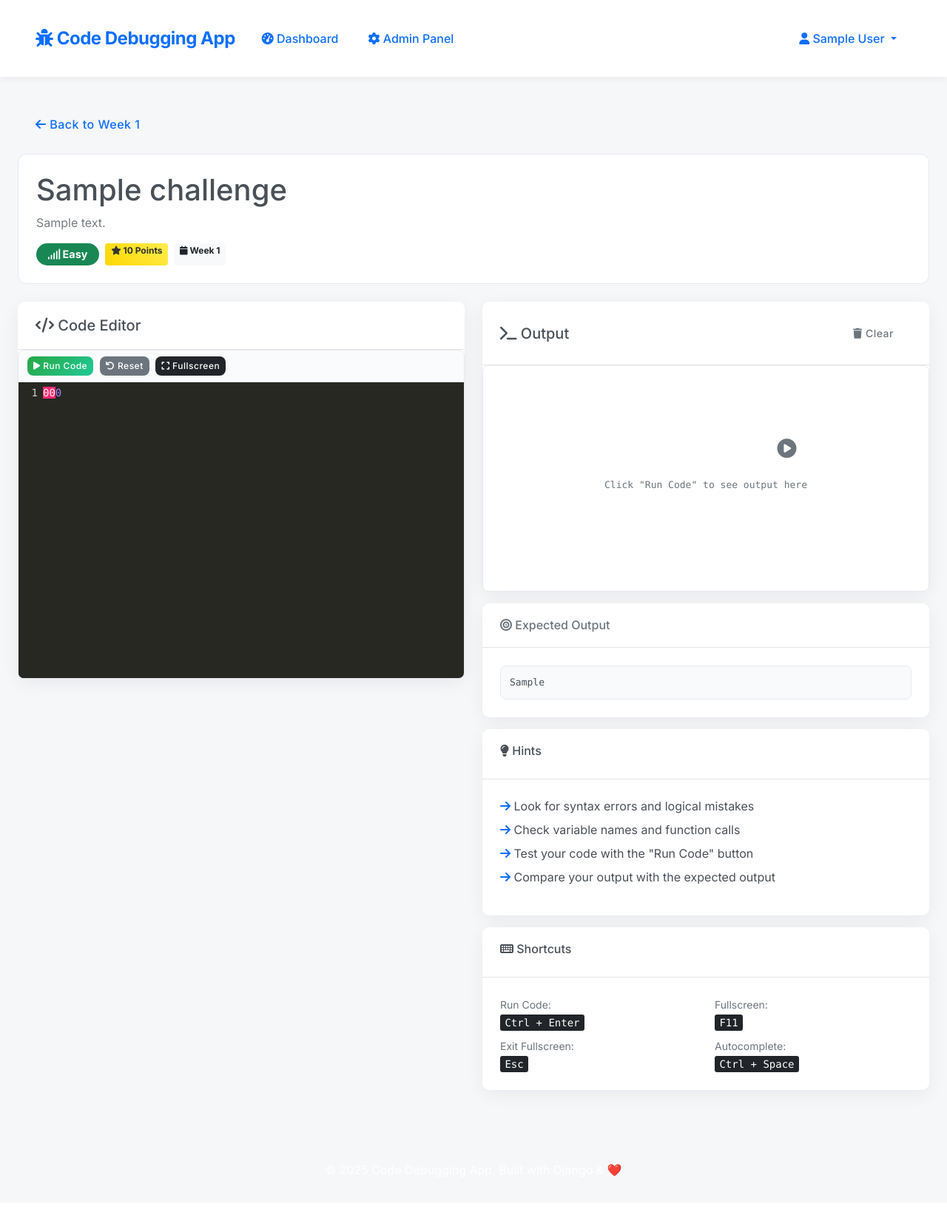
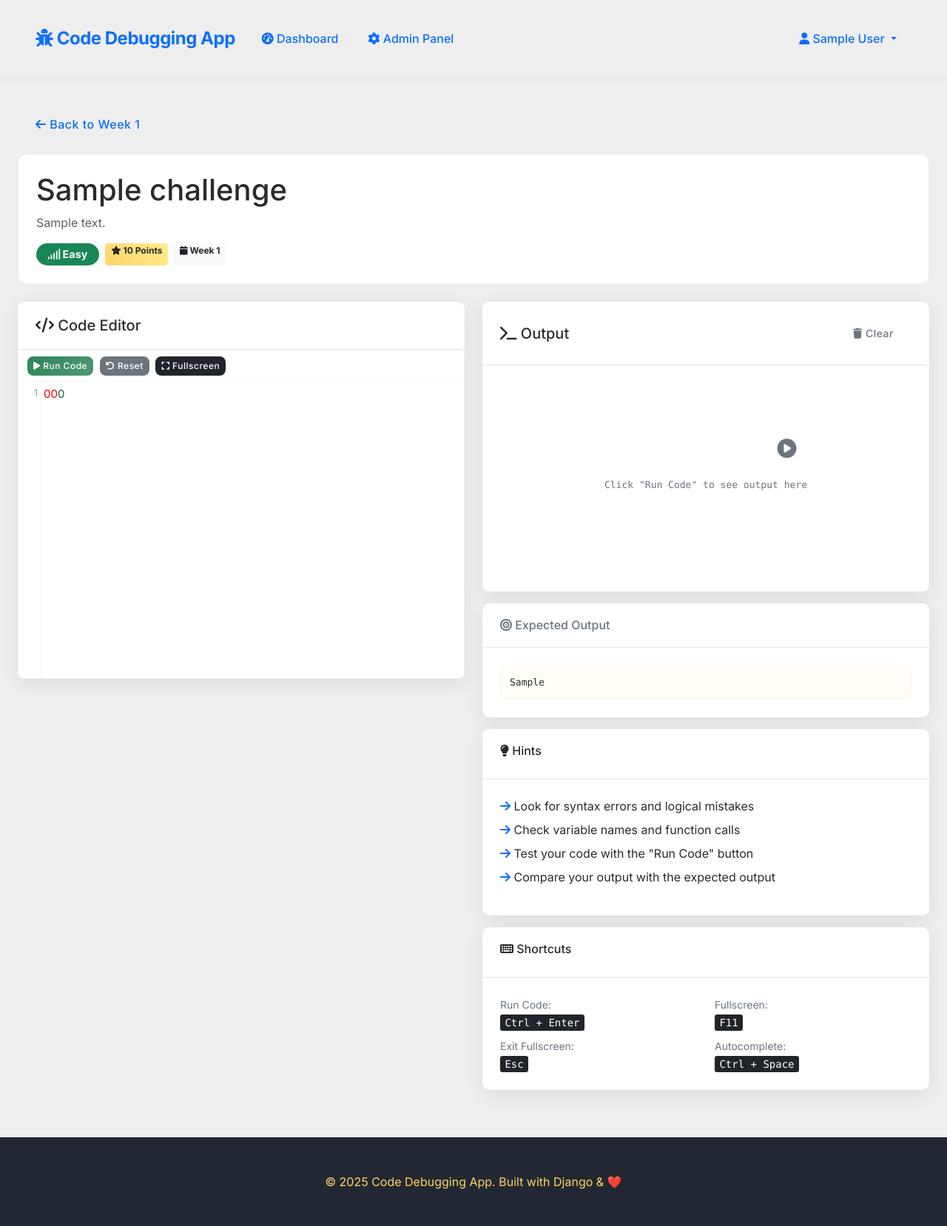
Before and after one commit to Srishanth-023/Code-Debugging-App, a Django app: page /challenges/challenge/1/ in a window 1280 px wide. Shown: the whole page at 74% size. Before the commit the page ends 1591 px from the top, so only its background shows below. Run offline with Django 4.2, Linux system fonts and the light colour scheme; a user stored in the database is signed in; tables that the repository leaves empty hold one stand-in row (values such as "Sample post").

Commit message:
Refactor styles and themes: update CSS variables for a cohesive neutral theme, change CodeMirror theme to 'eclipse', and enhance dashboard and challenge UI elements.

```diff
--- a/static/css/style.css
+++ b/static/css/style.css
@@ -1,23 +1,31 @@
 /* Custom CSS for Code Debugging App */
 
 :root {
-    /* Professional low-color palette */
-    --accent-color: #2b6cb0; /* subtle blue */
-    --accent-dark: #234e7a;
-    --muted-text: #495057;
-    --muted-bg: #f6f7f9;
-    --surface: #ffffff;
+    /* Elegant Neutral Theme */
+    --primary: #222831; /* Charcoal Black */
+    --secondary: #393E46; /* Warm Gray */
+    --accent: #FFD369; /* Gold */
+    --background: #EEEEEE; /* Off White */
+    --text: #2B2B2B; /* Dark Gray */
     --success-color: #2f855a;
     --danger-color: #c53030;
-    --border-color: #e6e9ee;
-    --card-shadow: 0 6px 24px rgba(20, 24, 30, 0.06);
+    --border-color: rgba(0,0,0,0.06);
+    --card-shadow: 0 6px 24px rgba(34, 40, 49, 0.08);
     --border-radius: 10px;
+    /* Backwards-compatible aliases (old variable names) */
+    --surface: #FFFFFF;
+    --muted-text: var(--text);
+    --primary-color: var(--primary);
+    --primary-dark: var(--secondary);
+    --accent-color: var(--accent);
+    --accent-dark: var(--secondary);
+    --dark-color: var(--primary);
 }
 
 body {
     font-family: 'Inter', 'Segoe UI', system-ui, -apple-system, sans-serif;
-    background: var(--muted-bg);
-    color: var(--muted-text);
+    background: var(--background);
+    color: var(--text);
     min-height: 100vh;
     margin: 0;
     padding: 0;
@@ -39,8 +47,8 @@ main.container {
 
 /* Navigation */
 .navbar {
-    background: var(--surface) !important;
-    box-shadow: 0 2px 10px rgba(20, 24, 30, 0.06);
+    background: var(--background) !important;
+    box-shadow: 0 2px 8px rgba(34, 40, 49, 0.04);
     padding: 0.75rem 1rem;
 }
 
@@ -64,17 +72,17 @@ main.container {
 }
 
 .navbar-nav .nav-link:hover {
-    background: rgba(255, 255, 255, 0.1);
+    background: rgba(34, 40, 49, 0.04);
     transform: translateY(-1px);
 }
 
 /* Cards */
 .card {
-    border: 1px solid var(--border-color);
+    border: 1px solid transparent;
     border-radius: var(--border-radius);
     box-shadow: var(--card-shadow);
     transition: all 0.2s ease-in-out;
-    background: var(--surface);
+    background: #FFFFFF;
 }
 
 .card:hover {
@@ -117,24 +125,59 @@ main.container {
 
 /* Code Editor Styles */
 .code-editor-container {
-    border: 1px solid var(--border-color);
+    border: 1px solid rgba(34,40,49,0.06);
     border-radius: 8px;
     overflow: hidden;
-    background: #fafbfd;
+    background: #ffffff;
 }
 
 .CodeMirror {
     height: 400px;
-    font-family: 'Consolas', 'Monaco', 'Courier New', monospace;
-    font-size: 14px;
-    line-height: 1.5;
+    /* Use Inter for a cohesive site look, fall back to monospace for code legibility */
+    font-family: 'Inter', 'Consolas', 'Monaco', 'Courier New', monospace;
+    font-size: 15px;
+    line-height: 1.6;
+}
+
+/* Light theme adjustments for CodeMirror to better match the site's neutral palette */
+.CodeMirror, .CodeMirror pre {
+    color: var(--text);
+    background: transparent;
+}
+
+.CodeMirror-gutters {
+    background: var(--surface); /* subtle off-white gutter */
+    border-right: 1px solid rgba(34,40,49,0.04);
+    color: rgba(43,43,43,0.55);
+}
+
+.CodeMirror-guttermarker, .CodeMirror-guttermarker-subtle {
+    color: var(--secondary);
+}
+
+.CodeMirror-cursor {
+    border-left: 2px solid var(--primary);
+}
+
+.CodeMirror-selected {
+    background: rgba(255, 211, 105, 0.15); /* subtle gold selection */
+}
+
+.CodeMirror-line::selection, .CodeMirror-line > span::selection {
+    background: rgba(255, 211, 105, 0.15);
+}
+
+/* Make CodeMirror use the Inter font for UI-like elements (line numbers, gutters) */
+.CodeMirror-gutter, .CodeMirror-linenumber {
+    font-family: 'Inter', system-ui, -apple-system, sans-serif;
+    font-size: 13px;
 }
 
 .code-editor-toolbar {
     background: transparent;
     padding: 8px 12px;
-    border-bottom: 1px solid var(--border-color);
-    color: var(--muted-text);
+    border-bottom: 1px solid rgba(34,40,49,0.04);
+    color: var(--text);
     font-size: 13px;
 }
 
@@ -165,17 +208,17 @@ main.container {
     font-family: 'Consolas', 'Monaco', 'Courier New', monospace;
     font-size: 13px;
     line-height: 1.5;
-    border: 1px solid var(--border-color);
+    border: 1px solid rgba(34,40,49,0.04);
 }
 
 .output-panel.success, .output-panel-right.success {
     border-left: 4px solid var(--success-color);
-    background: #f8fff9;
+    background: rgba(47,133,90,0.06);
 }
 
 .output-panel.error, .output-panel-right.error {
     border-left: 4px solid var(--danger-color);
-    background: #fff8f8;
+    background: rgba(197,48,48,0.06);
 }
 
 .output-content {
@@ -186,20 +229,20 @@ main.container {
 .output-content-right {
     padding: 15px;
     white-space: pre-wrap;
-    color: #2d3748;
+    color: var(--text);
     min-height: 150px;
 }
 
 /* Expected Output Styling */
 .expected-output {
-    background: #f8fafc !important;
-    border: 1px solid var(--border-color);
+    background: rgba(255,211,105,0.06) !important; /* subtle gold tint from accent */
+    border: 1px solid rgba(34,40,49,0.04);
     border-radius: 8px;
     padding: 12px;
     margin: 0;
     font-family: 'Consolas', 'Monaco', 'Courier New', monospace;
     font-size: 13px;
-    color: var(--muted-text);
+    color: var(--text);
     font-weight: 500;
 }
 
@@ -408,6 +451,13 @@ main.container {
     display: none !important;
 }
 
+/* Footer styling using theme variables */
+.site-footer {
+    background: var(--primary);
+    color: var(--accent);
+    padding: 2rem 0;
+}
+
 /* Dashboard Improvements */
 .dashboard-card {
     background: linear-gradient(90deg, rgba(250,251,253,1) 0%, rgba(250,251,253,1) 100%);
@@ -475,17 +525,19 @@ main.container {
 }
 
 .btn-primary {
-    background: var(--accent-color);
+    background: var(--primary);
     border: none;
-    color: #fff;
+    color: var(--accent);
 }
 
 .btn-success {
-    background: linear-gradient(135deg, #28a745, #20c997);
+    background: linear-gradient(135deg, rgba(47,133,90,1), rgba(47,133,90,0.85));
+    color: var(--surface);
 }
 
 .btn-danger {
-    background: linear-gradient(135deg, #dc3545, #e74c3c);
+    background: linear-gradient(135deg, rgba(197,48,48,1), rgba(197,48,48,0.85));
+    color: var(--surface);
 }
 
 /* Week Navigation */
--- a/static/js/main.js
+++ b/static/js/main.js
@@ -17,7 +17,7 @@ function initializeCodeEditors() {
         const editor = CodeMirror.fromTextArea(textarea, {
             lineNumbers: true,
             mode: 'python',
-            theme: 'monokai',
+            theme: 'eclipse',
             indentUnit: 4,
             indentWithTabs: false,
             lineWrapping: true,
--- a/templates/base/base.html
+++ b/templates/base/base.html
@@ -17,7 +17,7 @@
     <link href="https://cdnjs.cloudflare.com/ajax/libs/font-awesome/6.0.0/css/all.min.css" rel="stylesheet">
     <!-- CodeMirror CSS -->
     <link rel="stylesheet" href="https://cdnjs.cloudflare.com/ajax/libs/codemirror/5.65.13/codemirror.min.css">
-    <link rel="stylesheet" href="https://cdnjs.cloudflare.com/ajax/libs/codemirror/5.65.13/theme/monokai.min.css">
+    <link rel="stylesheet" href="https://cdnjs.cloudflare.com/ajax/libs/codemirror/5.65.13/theme/eclipse.min.css">
 
     <!-- Custom CSS -->
     <link href="{% static 'css/style.css' %}" rel="stylesheet">
@@ -113,8 +113,8 @@
     </main>
 
     <!-- Footer -->
-    <footer class="mt-5" style="background: linear-gradient(135deg, var(--dark-color) 0%, var(--primary-dark) 100%); color: white; padding: 2rem 0;">
-        <div class="container-fluid text-center">
+    <footer class="mt-5 site-footer">
+        <div class="container text-center">
             <p class="mb-0">&copy; 2025 Code Debugging App. Built with Django & ❤️</p>
         </div>
     </footer>
--- a/templates/challenges/challenge_detail.html
+++ b/templates/challenges/challenge_detail.html
@@ -20,8 +20,8 @@
     }
 
     .points-badge {
-        background: linear-gradient(45deg, #ffd700, #ffed4e);
-        color: #333;
+        background: linear-gradient(45deg, rgba(255,211,105,1), rgba(255,235,128,0.9));
+        color: var(--text);
         font-weight: bold;
     }
 </style>
--- a/templates/challenges/create_challenge.html
+++ b/templates/challenges/create_challenge.html
@@ -78,7 +78,7 @@
 </div>
 
 <!-- Test Output Panel -->
-<div id="output-panel" class="output-panel mt-3" style="display: none;">
+<div id="output-panel" class="output-panel mt-3">
     <div class="code-editor-toolbar">
         <i class="fas fa-terminal"></i> Test Output
         <button class="btn btn-sm btn-outline-light float-end" onclick="document.getElementById('output-panel').style.display='none'">
--- a/templates/dashboard/user_dashboard.html
+++ b/templates/dashboard/user_dashboard.html
@@ -41,7 +41,7 @@
                 {% if user_progress %}
                 <div class="row">
                     <div class="col-lg-8">
-                        <div class="progress mb-3" style="height: 25px;">
+                        <div class="progress mb-3 progress-lg">
                             <div class="progress-bar progress-bar-striped progress-bar-animated"
                                  role="progressbar"
                                  style="width: {{ user_progress.completion_percentage }}%">
```
Also changed, not shown: other parts of static/css/style.css (+33 -19 lines).
